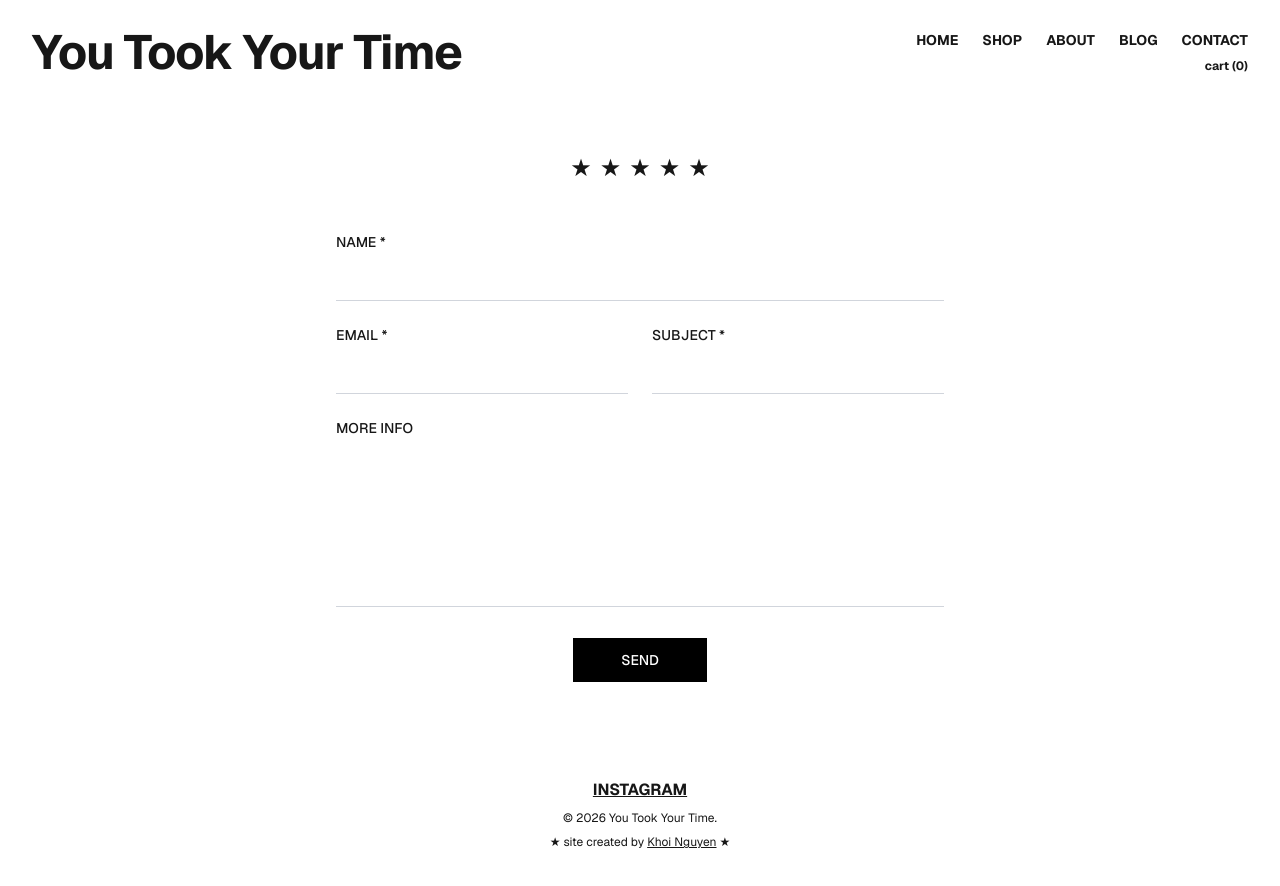
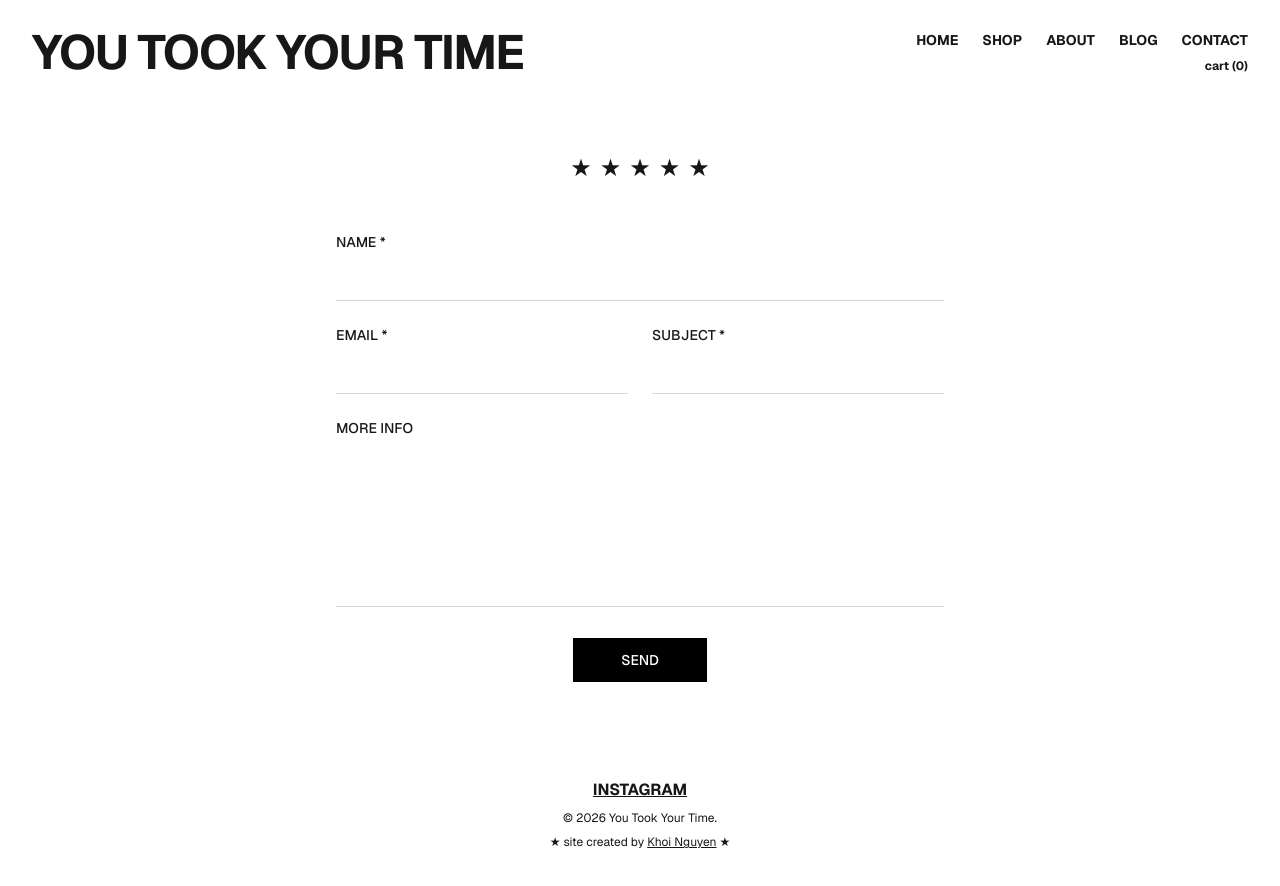
Before and after one commit to haidara02/youtookyourtime, a Next.js app: page /contact in a window 1280 px wide. Shown: the top 886 px of the page. Built offline with nearby package versions, Linux system fonts and the light colour scheme; no server answers.

Commit message:
style: change the logo to use upper-case letters

```diff
--- a/src/components/layout/Header.tsx
+++ b/src/components/layout/Header.tsx
@@ -10,7 +10,7 @@ export default function Header() {
             href="/"
             className="text-xl lg:text-5xl font-bold tracking-tight"
           >
-            You Took Your Time
+            YOU TOOK YOUR TIME
           </Link>
 
           <div className="flex flex-col items-end gap-2">
```
